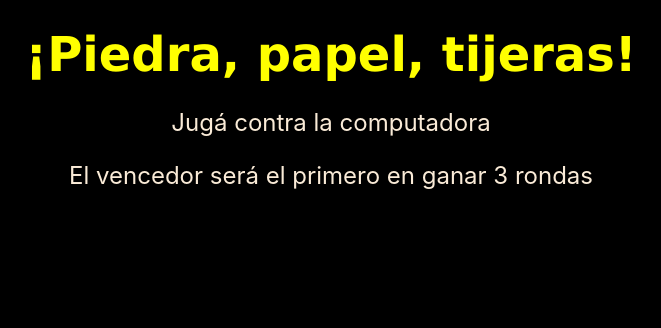
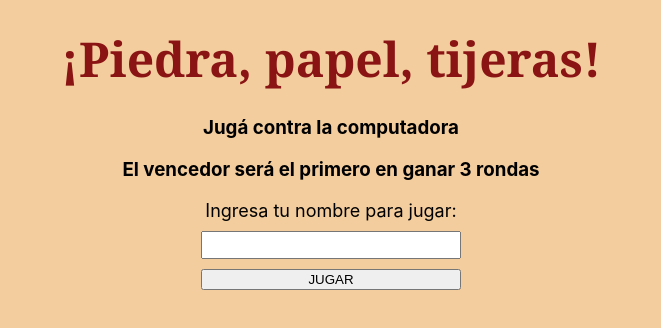
Before and after one commit to panchocandioti/practico3, a React (Create React App) app: page / in a window 1280 px wide. Shown: the top 328 px of the page, without its empty margins (309-970 px from the left). Built offline with nearby package versions, Linux system fonts and the light colour scheme.

Commit message:
PARTE 3 - Obtencion del nombre del jugador

```diff
--- a/src/App.css
+++ b/src/App.css
@@ -1,5 +1,9 @@
 body {
-  background-color: black;
+  background-color: rgb(243, 205, 158);
+  display: flex;
+  flex-direction: column;
+  justify-content: center;
+  text-align: center;
 }
 
 .App {
@@ -7,8 +11,29 @@ body {
 }
 
 .App-header {
-  color: yellow;
-  font-size: x-large;
-  font-family: 'Lucida Sans', 'Lucida Sans Regular', 'Lucida Grande', 'Lucida Sans Unicode', Geneva, Verdana, sans-serif;
-  margin: -0.5%;
+  color: rgb(138, 19, 19);
+  font-size: 3rem;
+  font-weight: 600;
+  font-family:Georgia, 'Times New Roman', Times, serif;
+  margin: 2%;
 }
+
+.formulario {
+  display: flex;
+  flex-direction: column;
+  justify-content: center;
+  align-items: center;
+  font-size: large;
+}
+
+input {
+  text-align: center;
+  margin: 10px;
+  padding: 3px;
+  width: 250px;
+  font-size: medium;
+}
+
+button {
+  width: 260px;
+}
--- a/src/App.js
+++ b/src/App.js
@@ -1,20 +1,14 @@
-import './App.css';
-import InterfazUsuario from './Components/InterfazUsuario';
+import React from 'react'
+import './App.css'
+import FormularioNombre from './Components/FormularioNombre'
 
 function App() {
   return (
-    <div>
-    <div className="App">
-      <header className="App-header">
-        <h1>¡Piedra, papel, tijeras!</h1>
-      </header>
+    <div className='App'>
+      <header className='App-header'>¡Piedra, papel, tijeras!</header>
+      <FormularioNombre/>
     </div>
-
-    <div>
-      <InterfazUsuario />
-    </div>
-    </div>
-  );
+  )
 }
 
-export default App;
+export default App
--- /dev/null
+++ b/src/Components/FormularioNombre.js
@@ -0,0 +1,39 @@
+import React, { useState } from 'react';
+
+function FormularioNombre() {
+    const [nombre, setNombre] = useState('');
+    const [nuevoNombre, setNuevoNombre] = useState('');
+
+    const manejarCambioInput = (event) => {
+        setNuevoNombre(event.target.value);
+    };
+
+    const manejarEnvio = (event) => {
+        event.preventDefault();
+
+        setNombre(nuevoNombre);
+    };
+
+    return (
+        <div>
+            <h3>Jugá contra la computadora</h3>
+            <h3>El vencedor será el primero en ganar 3 rondas</h3>
+            <div className="formulario">
+                <form className="formulario" onSubmit={manejarEnvio}>
+                    <label>
+                        Ingresa tu nombre para jugar:
+                    </label>
+                    <input
+                        type="text"
+                        value={nuevoNombre}
+                        onChange={manejarCambioInput}
+                    />
+                    <button type="submit">JUGAR</button>
+                </form>
+                {nombre && <p>HOLA, {nombre}!</p>}
+            </div>
+        </div>
+    )
+}
+
+export default FormularioNombre;
--- a/src/Components/InterfazUsuario.css
+++ /dev/null
@@ -1,5 +0,0 @@
-.mensajes {
-    color:antiquewhite;
-    text-align: center;
-    font-size: x-large;
-}
--- a/src/Components/InterfazUsuario.js
+++ /dev/null
@@ -1,16 +0,0 @@
-import React from 'react'
-import './InterfazUsuario.css';
-import './ResultadoRonda';
-import './MarcadorParcial';
-import './ResultadoPartido';
-
-function InterfazUsuario() {
-  return (
-    <div id="mensajes" className="mensajes">
-        <p id="mensaje1">Jugá contra la computadora</p>
-        <p id="mensaje2">El vencedor será el primero en ganar 3 rondas</p>
-    </div>
-  )
-}
-
-export default InterfazUsuario;
```
